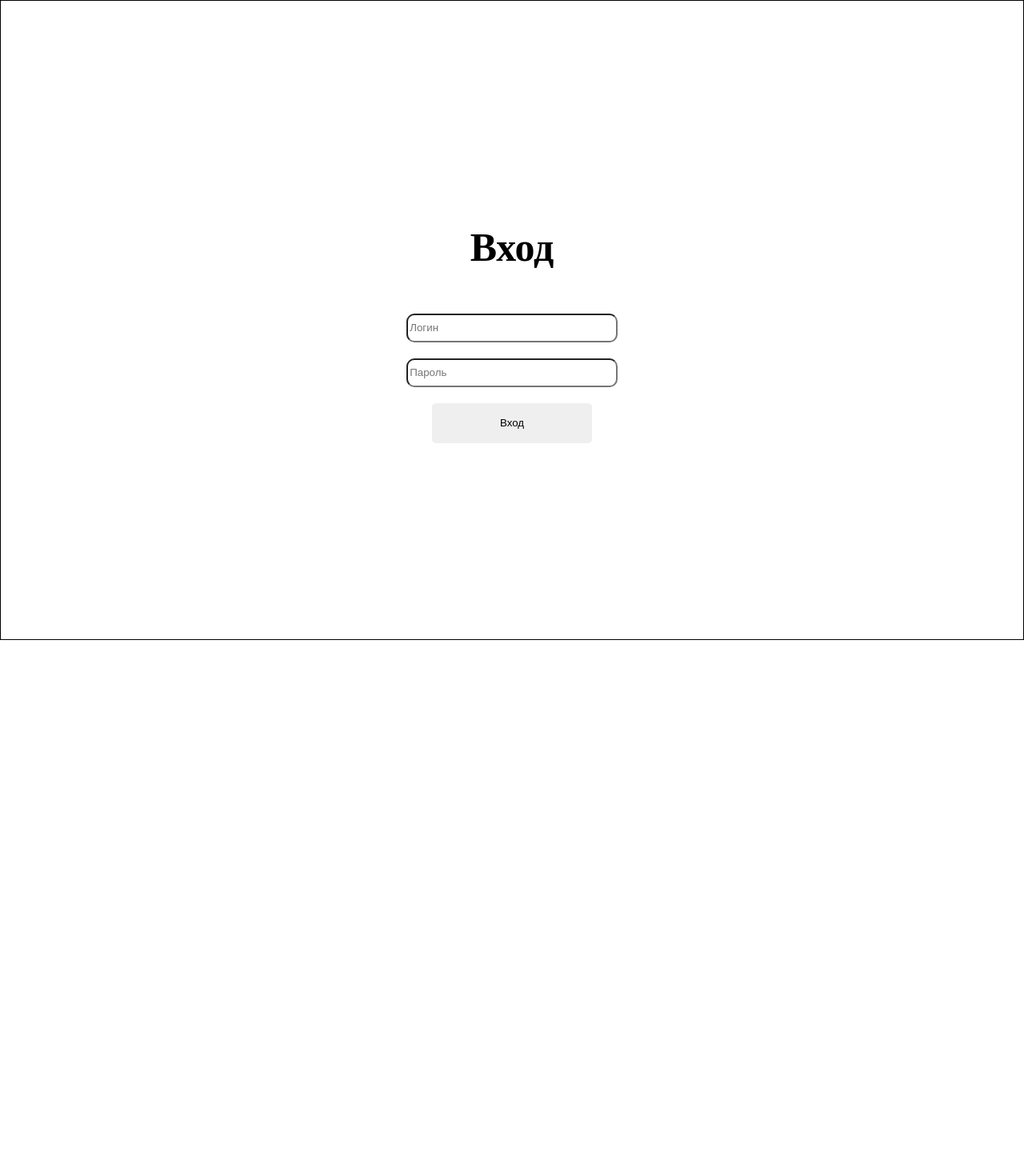
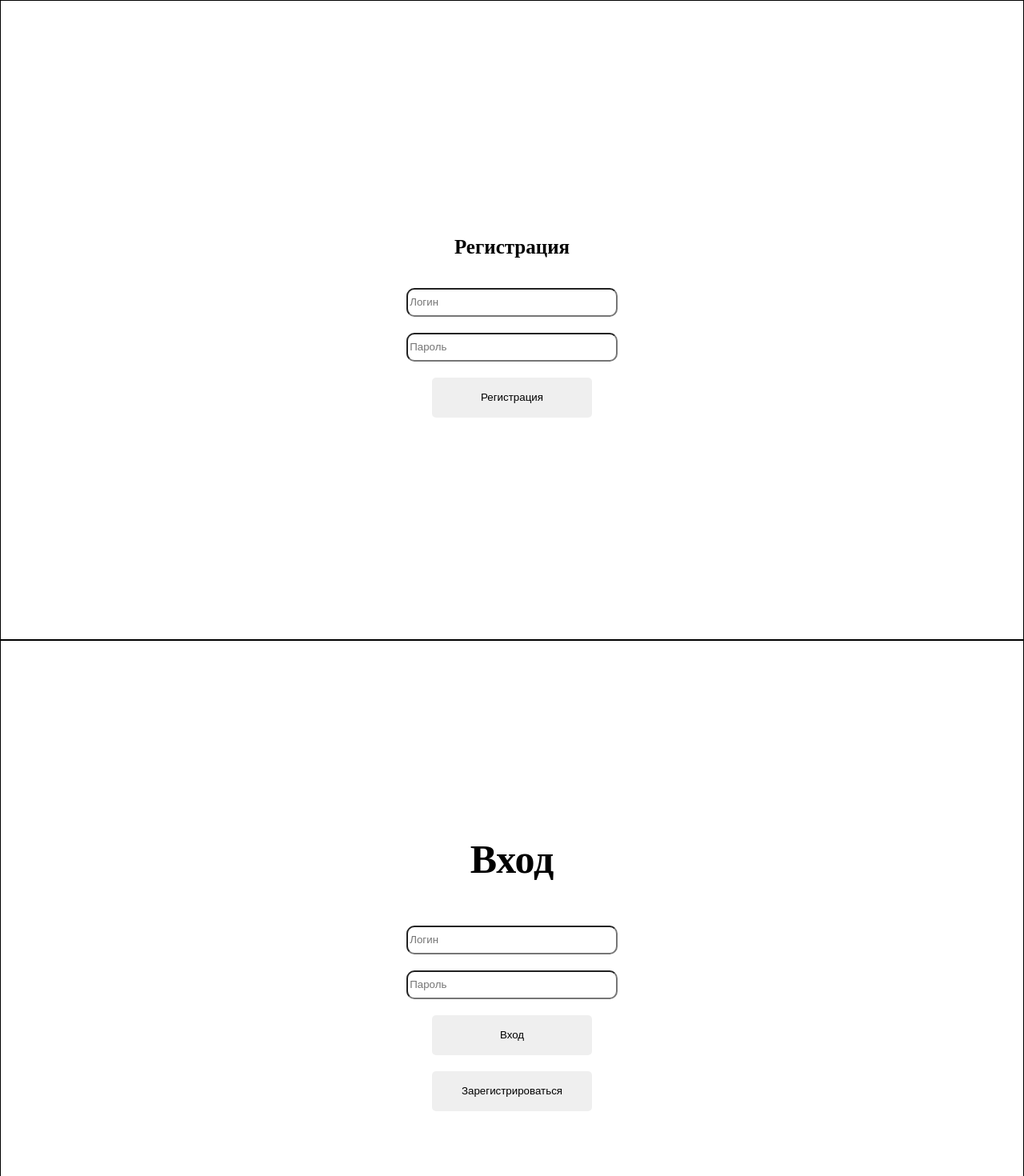
Before and after one commit to user558549/diploma, a React (Vite) app: page / in a window 1280 px wide. Shown: the top 1470 px of the page at 80% size. Before the commit the page ends 800 px from the top, so only its background shows below. Built offline with nearby package versions, Linux system fonts and the light colour scheme.

Commit message:
create LoginPage and RegistrationPage

```diff
--- a/package.json
+++ b/package.json
@@ -11,7 +11,8 @@
   },
   "dependencies": {
     "react": "^19.2.5",
-    "react-dom": "^19.2.5"
+    "react-dom": "^19.2.5",
+    "react-hook-form": "^7.74.0"
   },
   "devDependencies": {
     "@babel/core": "^7.29.0",
--- a/src/App.jsx
+++ b/src/App.jsx
@@ -1,14 +1,15 @@
 import { RegistrationPage, LoginPage } from "./components/pages";
-import { RegOrLoginButton } from "./components/buttons";
+import { RegOrLoginButton, GoToRegistration } from "./components/buttons";
 
 function App() {
   return (
     <>
-      {/* <RegistrationPage>
+      <RegistrationPage>
         <RegOrLoginButton operation="Регистрация" />
-      </RegistrationPage> */}
+      </RegistrationPage>
       <LoginPage>
         <RegOrLoginButton operation="Вход" />
+        <GoToRegistration operation="Зарегистрироваться" />
       </LoginPage>
     </>
   );
--- /dev/null
+++ b/src/components/buttons/GoToRegistration/GoToRegistration.jsx
@@ -0,0 +1,5 @@
+import styles from "./GoToRegistration.module.css";
+
+export const GoToRegistration = ({ operation }) => {
+  return <button className={styles.go_to_registration}>{operation}</button>;
+};
--- a/src/components/buttons/index.js
+++ b/src/components/buttons/index.js
@@ -1 +1,2 @@
 export * from "./RegOrLoginButton/RegOrLoginButton";
+export * from "./GoToRegistration/GoToRegistration";
```
Also changed, not shown: vite.config.js (+5 -8 lines), src/components/buttons/GoToRegistration/GoToRegistration.module.css (added), 2 other files (tests, documents, lock files or other folders).
